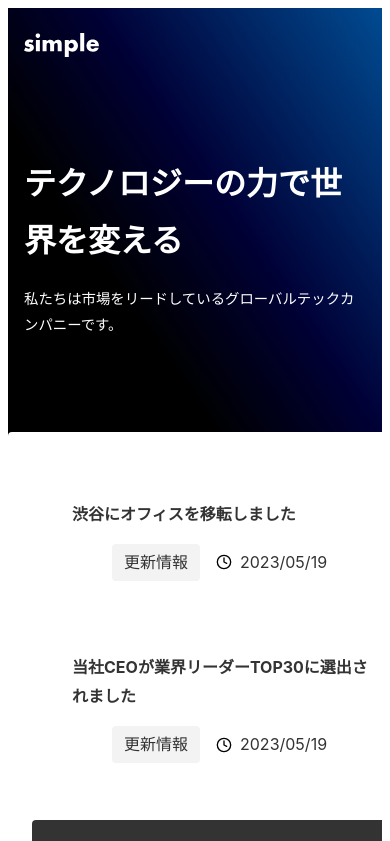
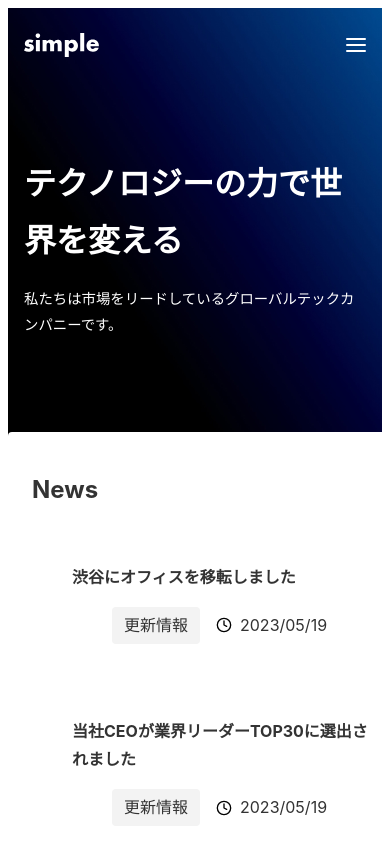
Before and after one commit to tomo-0224/my-next-project, a Next.js app: page / in a window 390 px wide. Shown: the top 841 px of the page. Built offline with nearby package versions, Linux system fonts and the light colour scheme.

Commit message:
✨ コードの修正

```diff
--- a/app/_components/Menu/index.module.css
+++ b/app/_components/Menu/index.module.css
@@ -1,3 +1,7 @@
+.container {
+  margin-right: 40px;
+}
+
 .items {
   display: flex;
   color: #fff;
--- a/app/_components/Menu/index.tsx
+++ b/app/_components/Menu/index.tsx
@@ -11,7 +11,7 @@ export default function Menu() {
   const open = () => setOpen(true);
   const close = () => setOpen(false);
   return (
-    <div>
+    <div className={styles.container}>
       <nav className={cx(styles.nav, isOpen && styles.open)}>
         <ul className={styles.items}>
           <li>
--- a/app/page.module.css
+++ b/app/page.module.css
@@ -53,12 +53,6 @@
   bottom: -40px;
 }
 
-@media (max-width: 1000px) {
-  .news {
-    width: calc(100% - 160px);
-  }
-}
-
 @media (max-width: 640px) {
   .top {
     padding: 120px 16px;
--- a/app/page.tsx
+++ b/app/page.tsx
@@ -44,7 +44,6 @@ export default function Home() {
 
   return (
     <>
-      {" "}
       <section className={styles.top}>
         <div>
           <h1 className={styles.title}>テクノロジーの力で世界を変える</h1>
@@ -61,7 +60,7 @@ export default function Home() {
         />
       </section>
       <section className={styles.news}>
-        <h2 className=""></h2>
+        <h2 className={styles.newsTitle}>News</h2>
         <NewsList news={sliceData} />
         <div className={styles.newsLink}>
           <ButtonLink href="/news">もっとみる</ButtonLink>
```
